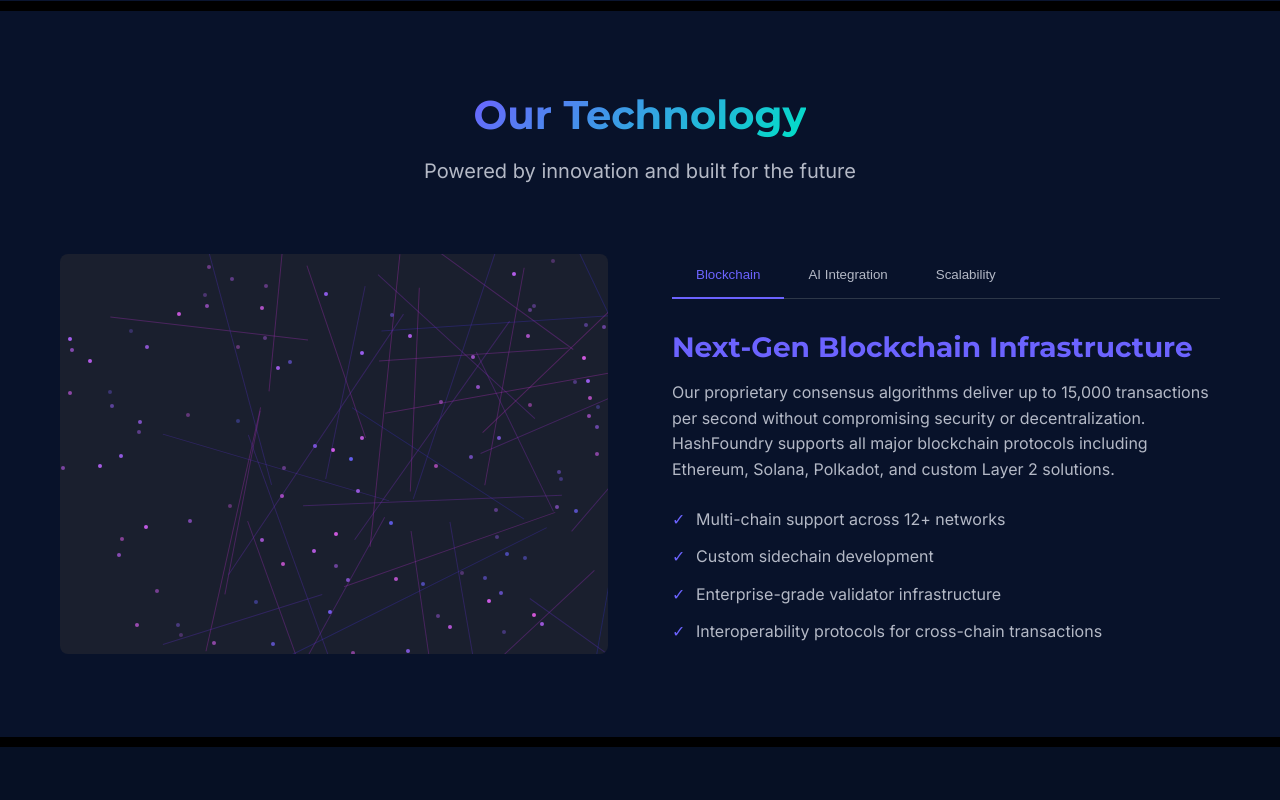
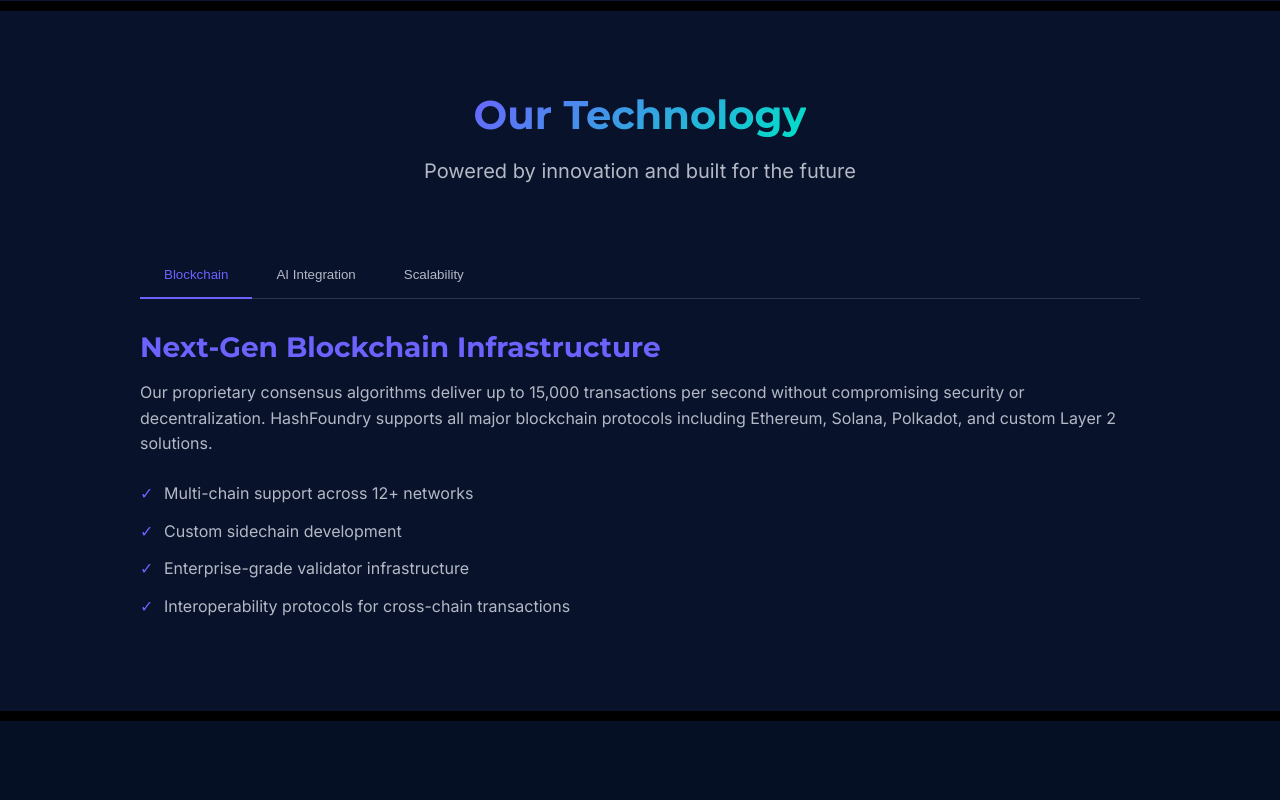
Before and after one commit to hashfoundry/site, a React (Create React App) app in the folder hashfoundry-react/: page / in a window 1280 px wide. Shown: the part 2420-3220 px from the top of the page. Built offline with nearby package versions, Linux system fonts and the light colour scheme.

Commit message:
In section Technology image removed

```diff
--- a/hashfoundry-react/src/components/sections/TechnologySection.js
+++ b/hashfoundry-react/src/components/sections/TechnologySection.js
@@ -1,4 +1,4 @@
-import React, { useState, useContext, useEffect, useRef } from 'react';
+import React, { useState, useContext } from 'react';
 import styled from 'styled-components';
 import { ThemeContext } from '../../context/ThemeContext';
 import useTranslation from '../../hooks/useTranslation';
@@ -32,28 +32,12 @@
 
 const TechnologyShowcase = styled.div`
   display: grid;
-  grid-template-columns: 1fr 1fr;
-  gap: 4rem;
-  align-items: center;
-
-  @media (max-width: 992px) {
-    grid-template-columns: 1fr;
-    gap: 2rem;
-  }
+  grid-template-columns: 1fr;
+  max-width: 1000px;
+  margin: 0 auto;
+  gap: 2rem;
 `;
 
-const TechVisual = styled.div`
-  width: 100%;
-  height: 400px;
-  position: relative;
-  overflow: hidden;
-  background: var(--dark-bg-secondary);
-  border-radius: 8px;
-
-  @media (max-width: 992px) {
-    display: none;
-  }
-`;
 
 const TechDetails = styled.div``;
 
@@ -144,81 +128,6 @@
   const [activeTab, setActiveTab] = useState('blockchain');
   const { theme } = useContext(ThemeContext);
   const translate = useTranslation();
-  const visualizationRef = useRef(null);
-
-  useEffect(() => {
-    if (visualizationRef.current) {
-      createTechVisualization();
-    }
-  }, []);
-
-  const createTechVisualization = () => {
-    if (!visualizationRef.current) return;
-
-    // Create elements for the visualization
-    for (let i = 0; i < 50; i++) {
-      const particle = document.createElement('div');
-      particle.className = 'tech-particle';
-      particle.style.position = 'absolute';
-      particle.style.width = '4px';
-      particle.style.height = '4px';
-      particle.style.borderRadius = '50%';
-      particle.style.backgroundColor = `hsl(${240 + Math.random() * 60}, 80%, 65%)`;
-      particle.style.opacity = Math.random() * 0.7 + 0.3;
-
-      // Random initial position
-      particle.style.left = `${Math.random() * 100}%`;
-      particle.style.top = `${Math.random() * 100}%`;
-
-      // Animation properties
-      const duration = 15 + Math.random() * 30;
-      const delay = Math.random() * 5;
-
-      particle.style.animation = `float ${duration}s ${delay}s infinite linear`;
-
-      visualizationRef.current.appendChild(particle);
-    }
-
-    // Add CSS animation
-    const style = document.createElement('style');
-    style.textContent = `
-      @keyframes float {
-        0% {
-          transform: translate(0, 0);
-        }
-        25% {
-          transform: translate(${Math.random() * 100}px, ${Math.random() * 100}px);
-        }
-        50% {
-          transform: translate(${Math.random() * -100}px, ${Math.random() * 100}px);
-        }
-        75% {
-          transform: translate(${Math.random() * -100}px, ${Math.random() * -100}px);
-        }
-        100% {
-          transform: translate(0, 0);
-        }
-      }
-    `;
-    document.head.appendChild(style);
-
-    // Create network lines
-    for (let i = 0; i < 20; i++) {
-      const line = document.createElement('div');
-      line.className = 'tech-line';
-      line.style.position = 'absolute';
-      line.style.height = '1px';
-      line.style.width = `${30 + Math.random() * 40}%`;
-      line.style.backgroundColor = `hsl(${240 + Math.random() * 60}, 60%, 50%, 0.3)`;
-
-      // Random position and rotation
-      line.style.left = `${Math.random() * 100}%`;
-      line.style.top = `${Math.random() * 100}%`;
-      line.style.transform = `rotate(${Math.random() * 360}deg)`;
-
-      visualizationRef.current.appendChild(line);
-    }
-  };
 
   const tabs = [
     {
@@ -296,10 +205,6 @@
           </SectionHeader>
 
           <TechnologyShowcase>
-            <TechVisual>
-              <div ref={visualizationRef} style={{ width: '100%', height: '100%' }}></div>
-            </TechVisual>
-
             <TechDetails>
               <TechTabs>
                 {tabs.map(tab => (
```
